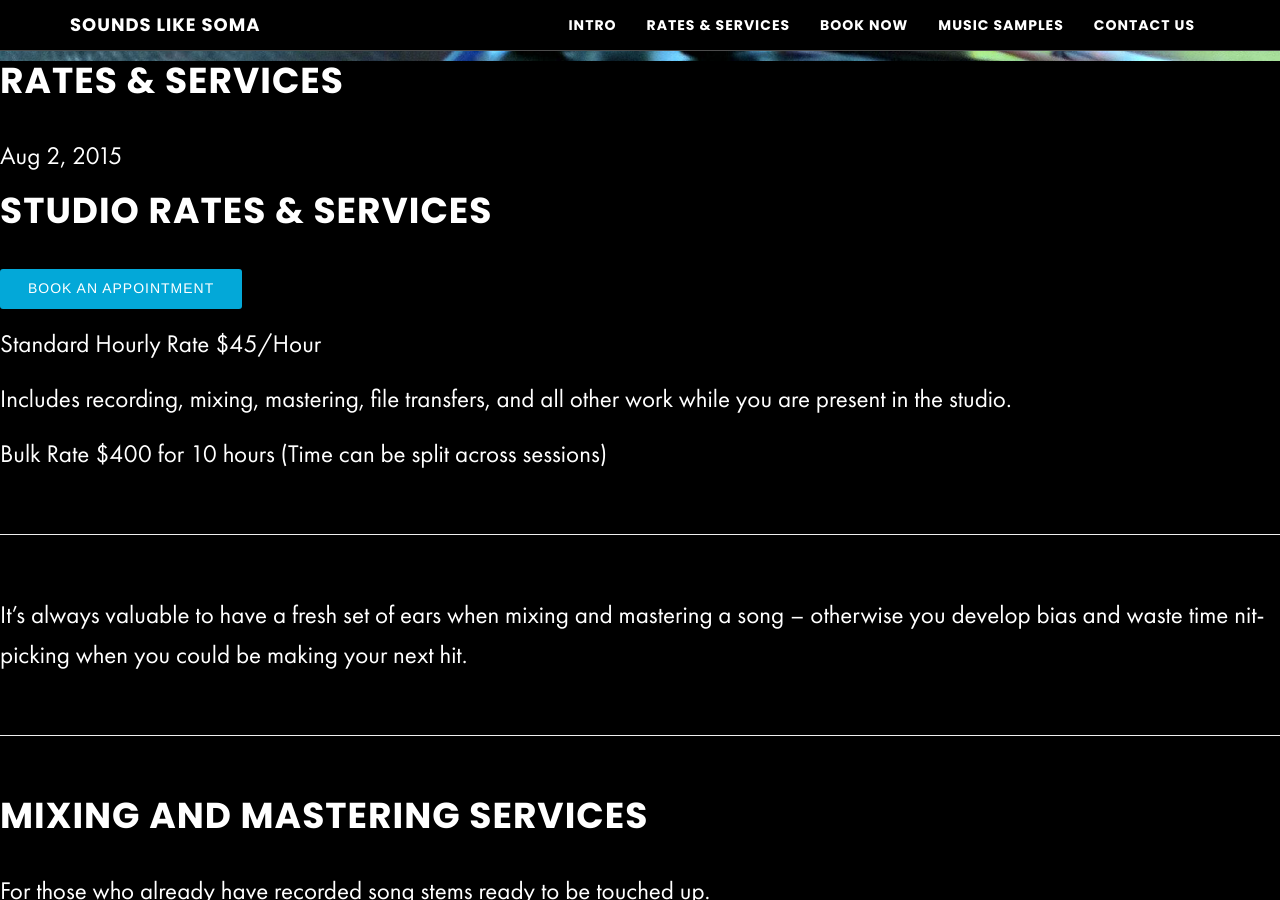
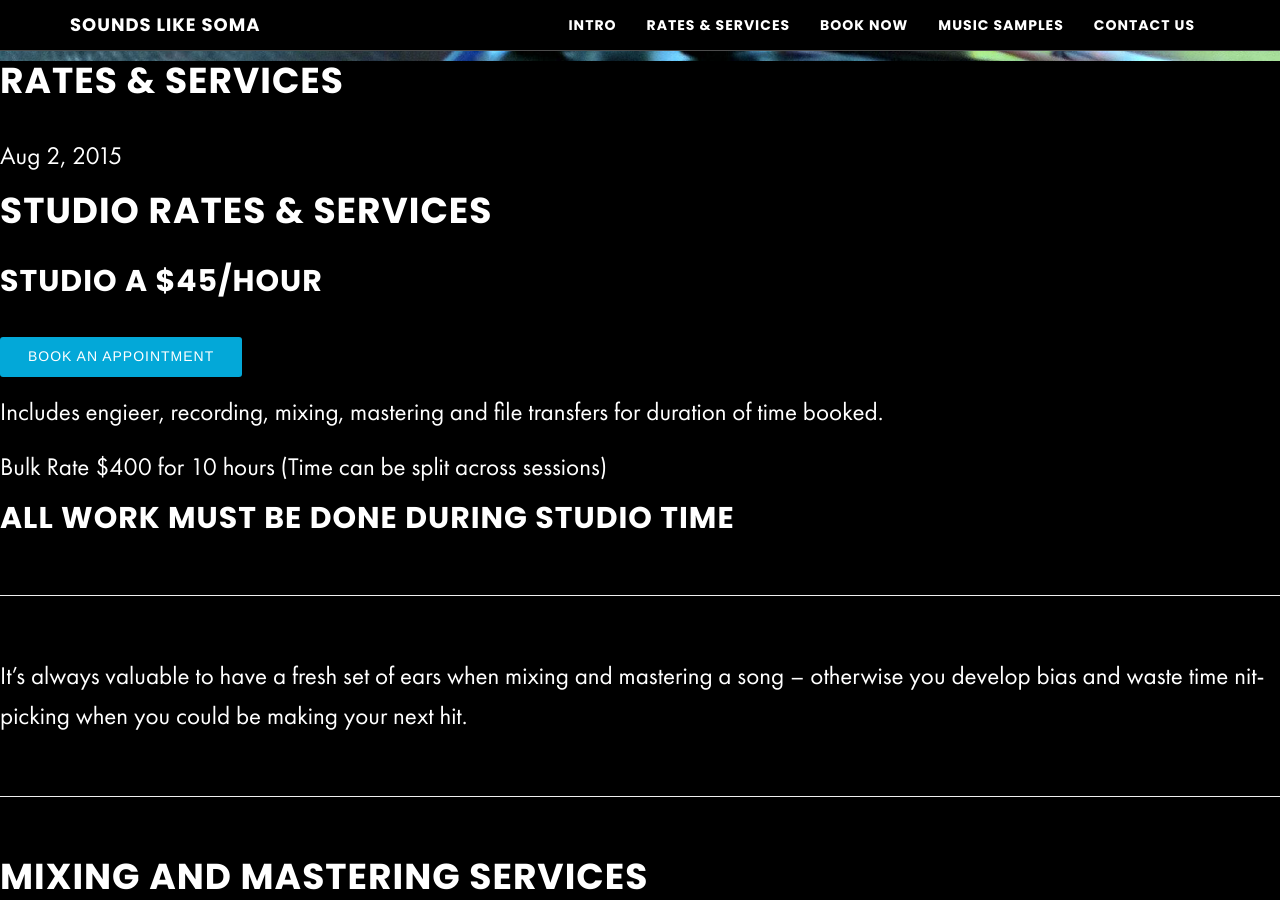
Before and after one commit to zackhanni/Soma-website-classic, a Jekyll site: the page built from _posts/2015-08-02-rates-services.md, in a window 1280 px wide and 900 px high, scrolled down 839 px. Built offline with Jekyll 4.4.1, drawn with Linux system fonts in a browser that asks for light colours; our own code applies the rules of GitHub Pages for plain Markdown files; some of the changed text lies outside the part shown.

Commit message:
updating information
getting ready to transition to studio A and Studio B etc. general updates to make page look cleaner

```diff
--- a/_posts/2015-08-02-rates-services.md
+++ b/_posts/2015-08-02-rates-services.md
@@ -5,13 +5,14 @@ header_image: true
 ---
 # Studio Rates & Services
 
+## Studio A $45/Hour
 <!-- Start Square Appointments Embed code --> <a target="_top" style="background-color: #03A8D8; color: white; height: 40px; text-transform: uppercase; font-family: 'Square Market', 'helvetica neue', helvetica, arial, sans-serif; letter-spacing: 1px; line-height: 38px; padding: 0 28px; border-radius: 3px; font-weight: 500; font-size: 14px; cursor: pointer; display: inline-block;" href="https://squareup.com/appointments/book/52758083-5a1a-4b2d-a710-6687d1641594/8GNV6PJ8WK7YH/services" rel="nofollow">Book an Appointment</a> <!-- End Square Appointments Embed code -->
 
-Standard Hourly Rate $45/Hour
-
-Includes recording, mixing, mastering, file transfers, and all other work while you are present in the studio.
+Includes engieer, recording, mixing, mastering and file transfers for duration of time booked.
 
 Bulk Rate $400 for 10 hours (Time can be split across sessions)
+
+## All work must be done during studio time
 
 - - -
 
@@ -63,7 +64,7 @@ katetenen.com
 
 # Podcast Production, Recording, and Editing
 
-$90-$300 per episode or by hourly rate
+$45 per hour (may be charged for 30-60min for setup and editing)
 
 Please contact us so we can discuss the appropriate rate for your podcast.
 
```
Also changed, not shown: other parts of _posts/2015-08-02-rates-services.md (+1 -1 lines).
